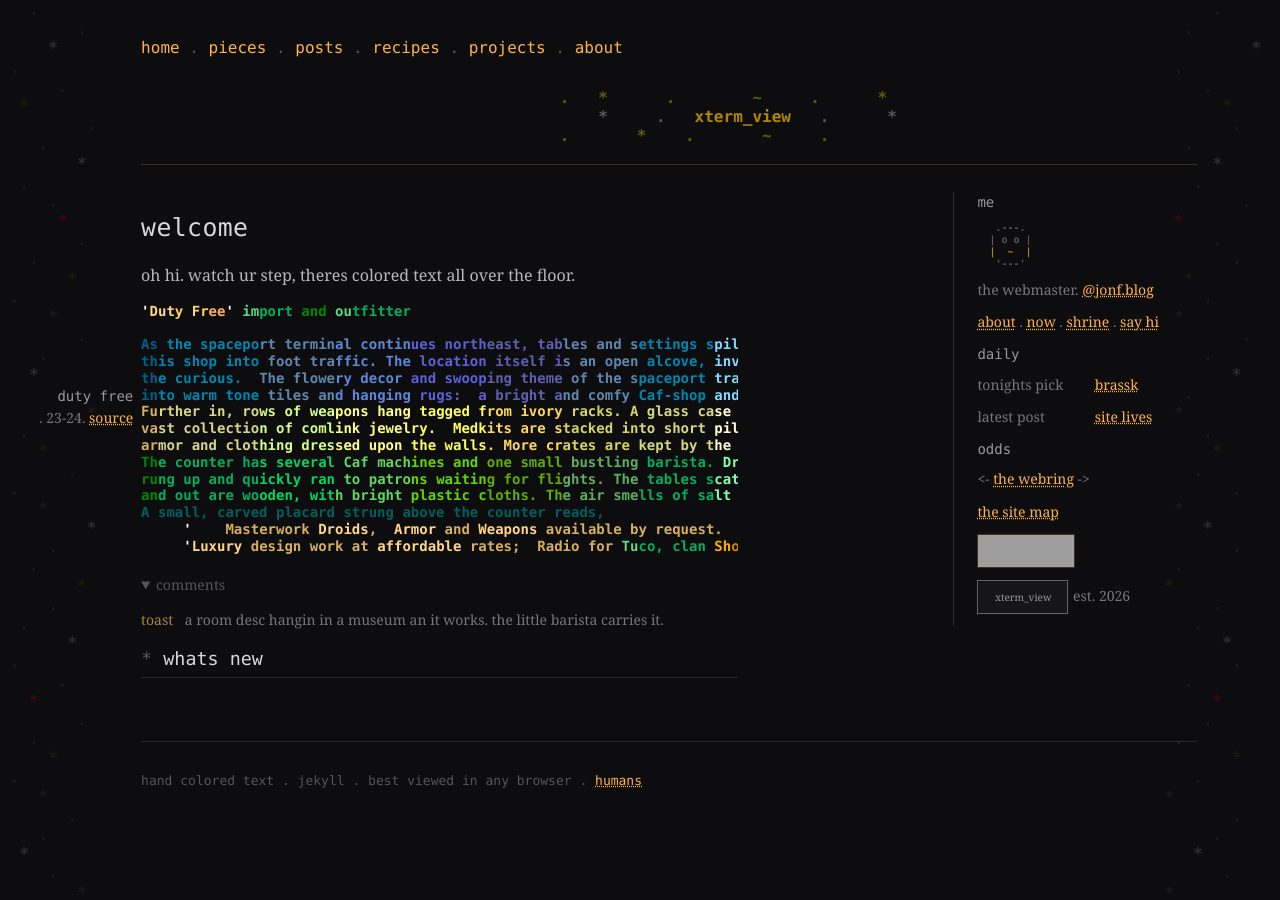
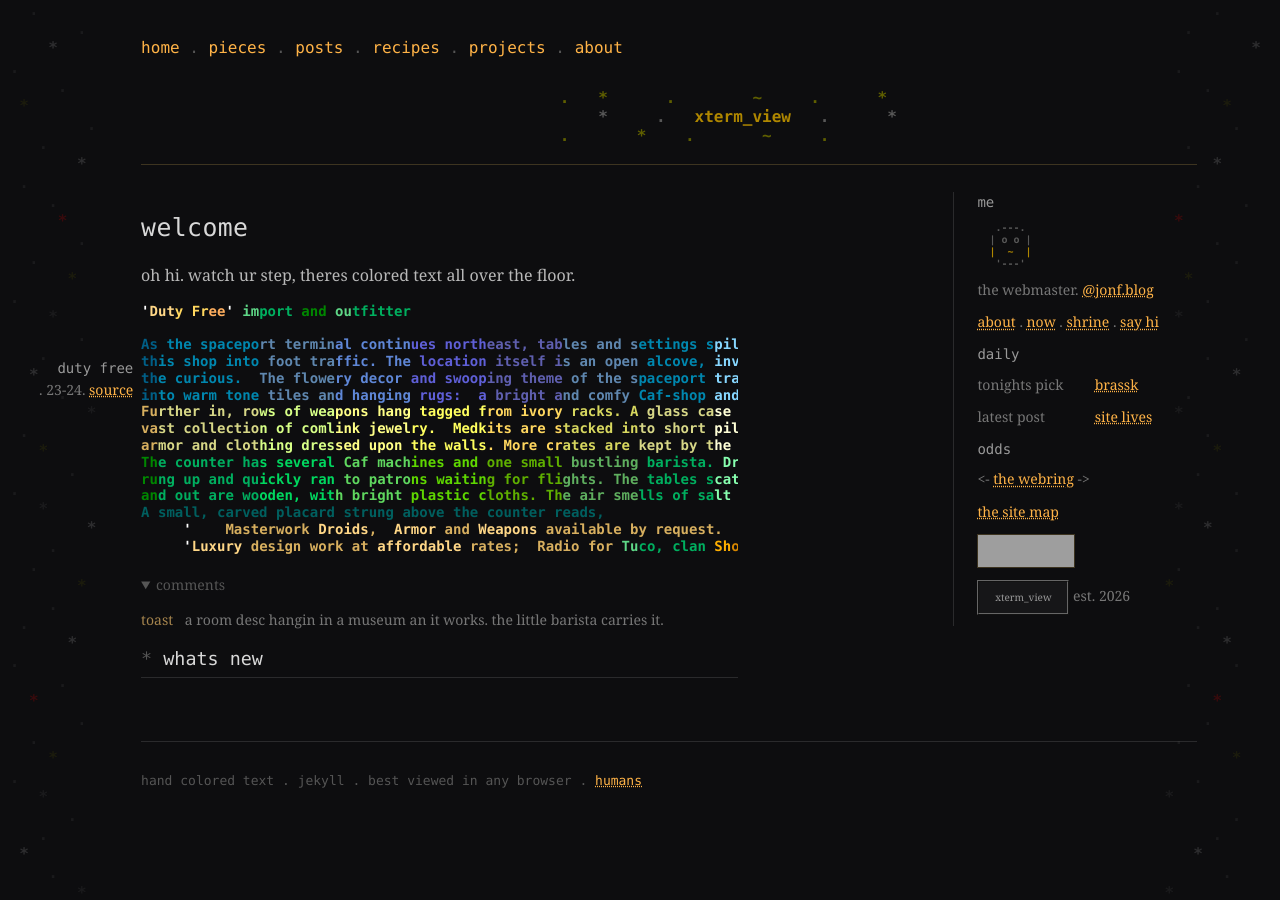
Before and after one commit to jf-atray/jf-atray.github.io, a Jekyll site: the page built from index.html, in a window 1280 px wide. Built offline with Jekyll 4.4.1, drawn with Linux system fonts in a browser that asks for light colours; grey boxes are pictures that could not be loaded.

Commit message:
margin captions hang at 22
Generated with [Devin](https://devin.ai)

Co-Authored-By: Devin <158243242+devin-ai-integration[bot]@users.noreply.github.com>

```diff
--- a/assets/site.css
+++ b/assets/site.css
@@ -218,7 +218,7 @@ section.exhibit ~ section.exhibit {
 .cap-t { display: block; }
 /* caption in a margin instead of under the art */
 .xterm-fig.cap-l figcaption, .xterm-fig.cap-r figcaption {
-  position: absolute; top: 33%; width: 16ch; margin: 0;
+  position: absolute; top: 22%; width: 16ch; margin: 0;
 }
 .xterm-fig.cap-l figcaption { right: 100%; margin-right: 1ch; }
 .xterm-fig.cap-r figcaption { left: 100%; margin-left: 3ch; text-align: left; }
```
